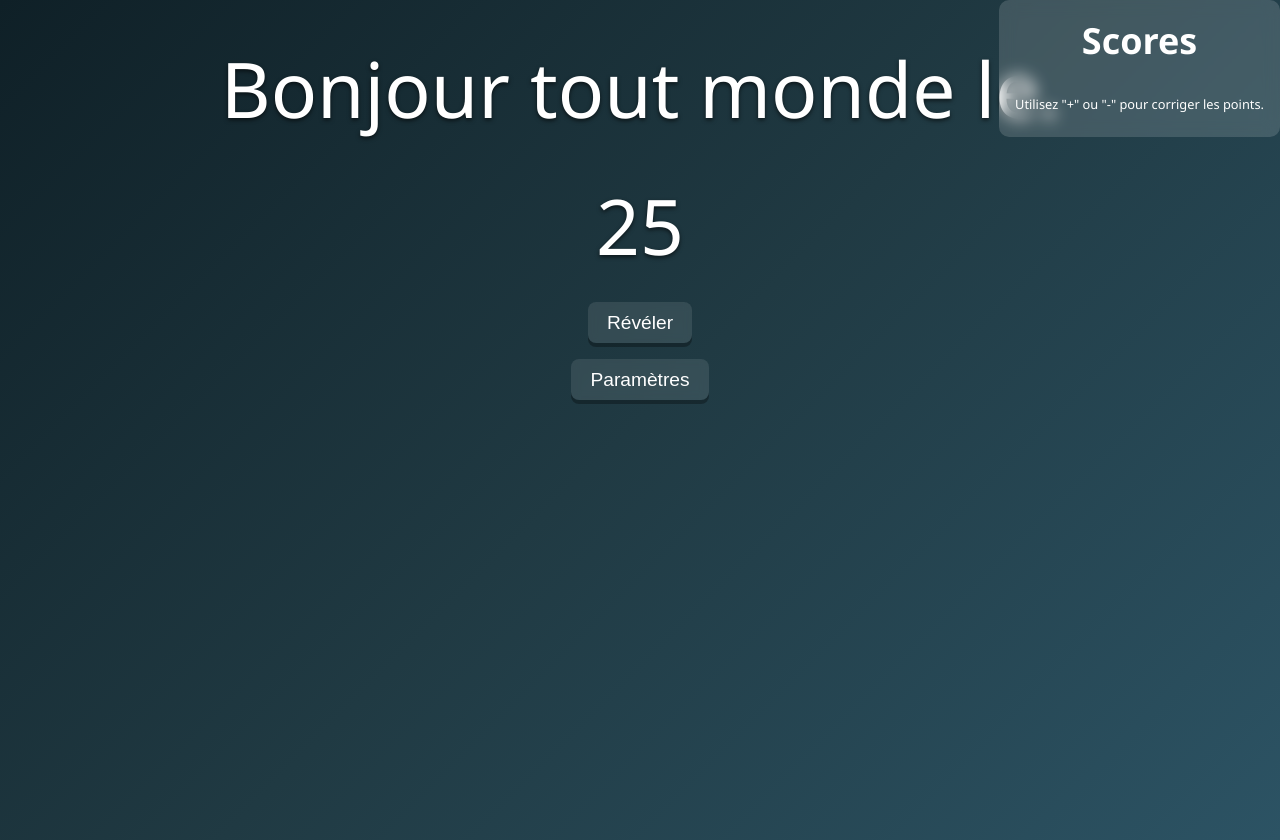
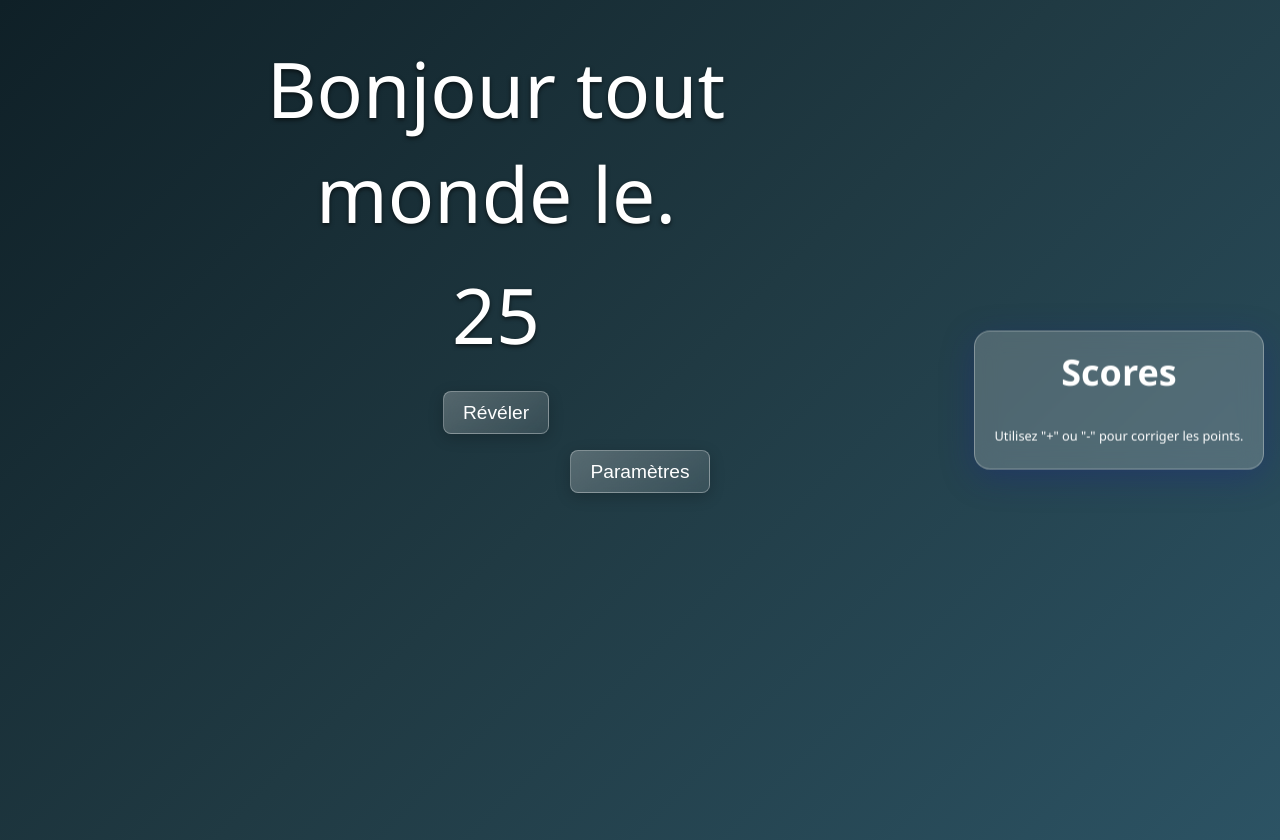
Before and after one commit to SbTchR/WortMischer, a plain HTML site: page index.html in a window 1280 px wide. Drawn offline with Linux system fonts and the light colour scheme.

Commit message:
Refine layout with glassmorphism

```diff
--- a/index.html
+++ b/index.html
@@ -6,10 +6,12 @@
     <link rel="stylesheet" href="style.css">
 </head>
 <body>
-    <div id="scrambled" class="big"></div>
-    <div id="timer" class="big"></div>
-    <button id="revealBtn" aria-label="Révéler">Révéler</button>
-    <button id="nextBtn" aria-label="Manche suivante" hidden>Manche suivante</button>
+    <main id="game">
+        <div id="scrambled" class="big"></div>
+        <div id="timer" class="big"></div>
+        <button id="revealBtn" aria-label="Révéler">Révéler</button>
+        <button id="nextBtn" aria-label="Manche suivante" hidden>Manche suivante</button>
+    </main>
 
     <aside id="scores">
         <h2>Scores</h2>
--- a/style.css
+++ b/style.css
@@ -10,6 +10,12 @@ body {
     color: #fff;
 }
 
+#game {
+    margin-right: 18rem;
+    text-align: center;
+    width: min(80vw, 700px);
+}
+
 .big {
     font-size: 6vw;
     text-align: center;
@@ -19,14 +25,17 @@ body {
 
 #scores {
     position: fixed;
-    right: 0;
-    top: 0;
-    max-width: 25%;
+    right: 1rem;
+    top: 50%;
+    transform: translateY(-50%);
+    width: 16rem;
     padding: 1rem;
     font-size: 1.5rem;
-    background: rgba(255, 255, 255, 0.15);
-    border-radius: 10px;
-    backdrop-filter: blur(8px);
+    background: rgba(255, 255, 255, 0.2);
+    border-radius: 1rem;
+    backdrop-filter: blur(12px);
+    box-shadow: 0 8px 32px rgba(31, 38, 135, 0.37);
+    border: 1px solid rgba(255, 255, 255, 0.3);
 }
 
 #scores ul {
@@ -68,29 +77,30 @@ button {
     padding: 0.6rem 1.2rem;
     margin: 0.5rem;
     color: #fff;
-    background: rgba(255, 255, 255, 0.1);
-    border: none;
+    background: linear-gradient(145deg, rgba(255,255,255,0.25), rgba(255,255,255,0.1));
+    border: 1px solid rgba(255,255,255,0.3);
     border-radius: 8px;
-    box-shadow: 0 4px 0 rgba(0, 0, 0, 0.3);
-    backdrop-filter: blur(4px);
+    box-shadow: 0 4px 15px rgba(0, 0, 0, 0.2);
+    backdrop-filter: blur(6px);
     transition: transform 0.1s, box-shadow 0.1s, background 0.3s;
 }
 
 button:hover {
-    background: rgba(255, 255, 255, 0.2);
+    background: linear-gradient(145deg, rgba(255,255,255,0.35), rgba(255,255,255,0.2));
 }
 
 button:active {
     transform: translateY(2px);
-    box-shadow: 0 2px 0 rgba(0, 0, 0, 0.5);
+    box-shadow: 0 2px 8px rgba(0, 0, 0, 0.4);
 }
 
 dialog {
     padding: 1rem;
     font-size: 1.2rem;
-    background: rgba(0,0,0,0.6);
+    background: rgba(255,255,255,0.2);
     color: #fff;
-    border: none;
+    border: 1px solid rgba(255,255,255,0.3);
     border-radius: 10px;
-    backdrop-filter: blur(10px);
+    backdrop-filter: blur(12px);
+    box-shadow: 0 8px 32px rgba(0,0,0,0.3);
 }
```
